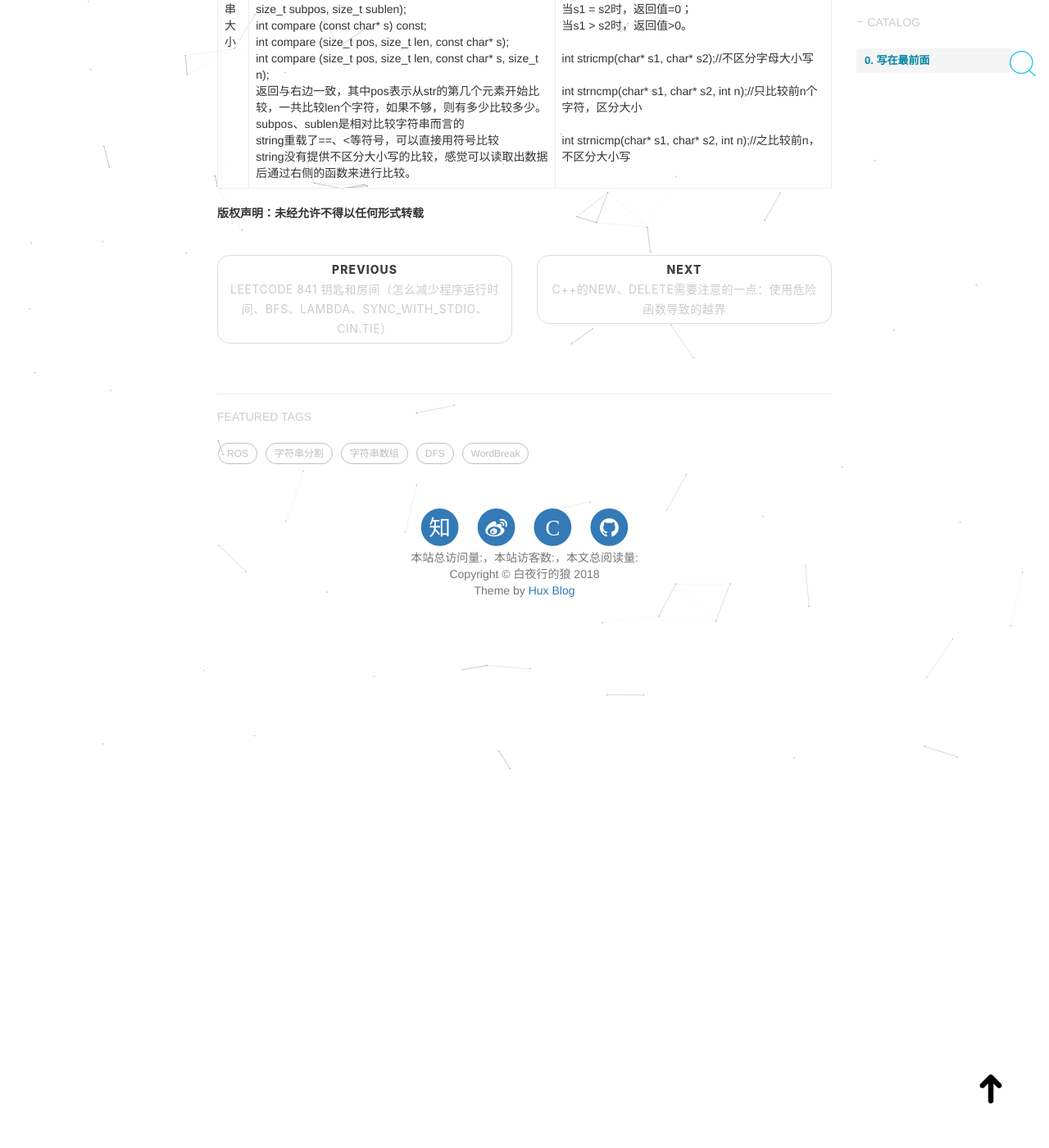
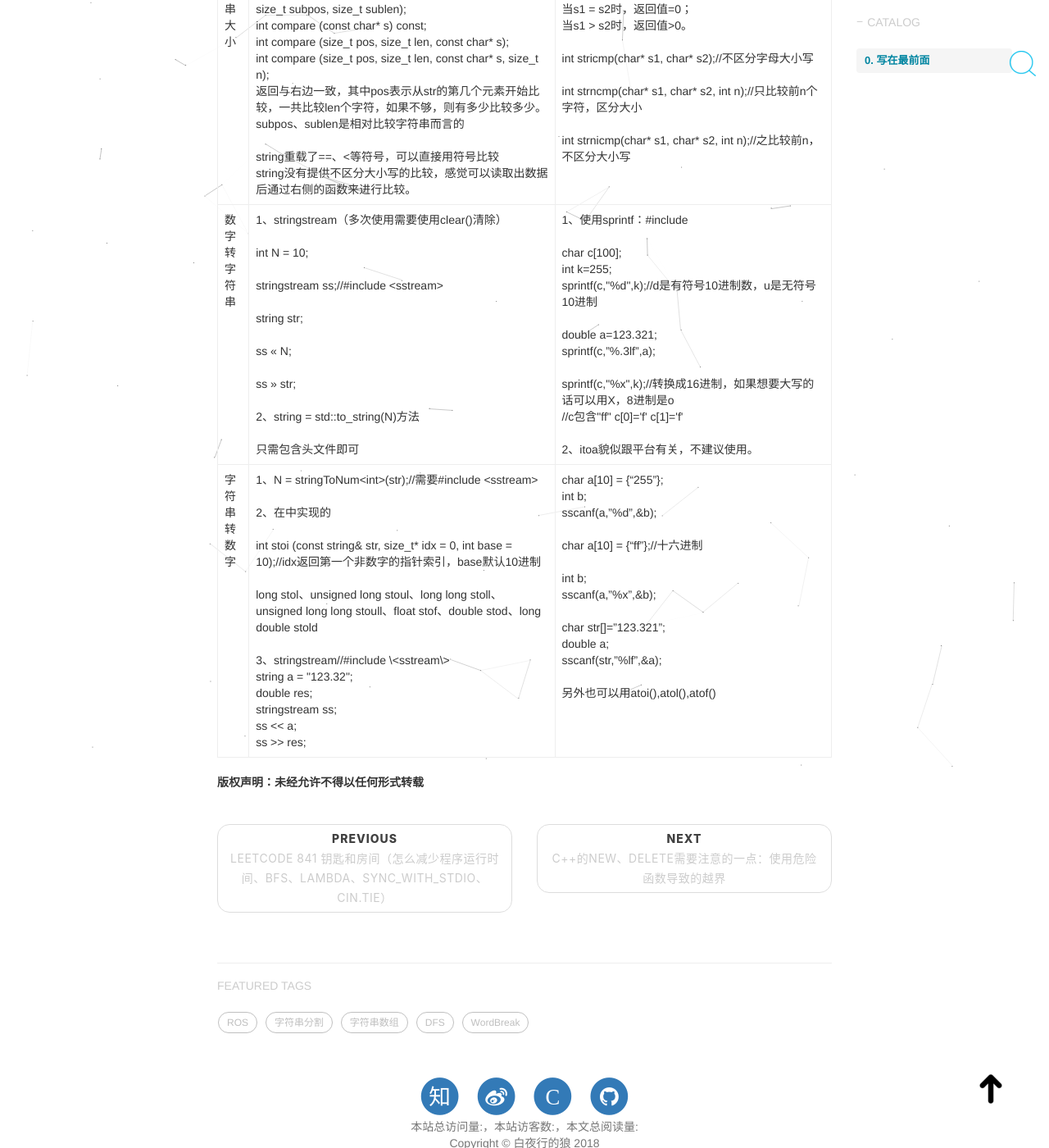
Before and after one commit to HaoQChen/HaoQChen.github.io, a Jekyll site: the page built from _posts/2018-09-09-string-and-char.md, in a window 1280 px wide and 1400 px high, scrolled down 2282 px. Shown: the whole window at 82% size. Built offline with Jekyll 4.4.1, drawn with Linux system fonts in a browser that asks for light colours; nearby versions of some CDN libraries; comment, search, counter and statistics services are not loaded; before the commit the page ends 3097 px from its top, so only the background shows below that.

Commit message:
add blog string-and-char

```diff
--- a/_posts/2018-09-09-string-and-char.md
+++ b/_posts/2018-09-09-string-and-char.md
@@ -30,11 +30,11 @@ C++字符串处理有最原始的char以及string两种方式，这里对两种
 |倒置|#include \<algorithm\> // std::reverse<br>std::reverse(str.begin(),str.end());|char* strrev(char* s);|
 |查找字符&字符串|find//从头开始找<br>rfind//从尾开始找<br>**这四个函数都有四种重载：**<br>size_t find (const string& str, size_t pos = 0);//查找子string，默认从父string的第0个字符开始，如果要查找多个相似的，则可以将pos设置为上次查找到的+1<br>size_t find (const char* s, size_t pos = 0);//查找字符串，默认从0开始<br>size_t find (const char* s, size_t pos, size_type n);//同上，但只比较n个<br>size_t find (char c, size_t pos = 0);//比较字符。<br><br>当然，形参初始化的值可能不一样，返回的都是地址索引，需要通过found!=std::string::npos判断是否有效。<br>find_first_of<br>find_last_of<br>find_first_not_of<br>find_last_not_of<br><br>也有上面四种重载，不过这里是返回第一个出现、没有出现在子str的字符的索引。<br>如<br>std::string str ("look for non-alphabetic characters...");<br>std::size_t found = str.find_first_not_of("abcdefghijklmnopqrstuvwxyz ");<br>将返回'-'的索引|char* strchr(char* s, char c);//查找字符串s中首次出现字符c的位置，返回c位置的指针，如不存在返回NULL<br>char * strrchr(const char *str, int c);//查找字符倒数第一次出现的位置<br>char *strstr(const char *s1,const char *s2);//查找第一次出现s2的位置，返回s2的位置指针，如不存在返回NULL<br>char *strrstr(const char *s1,const char *s2);//查找倒数第一个出现s2的位置<br>int strspn(const char *s,const char *accept);//作用同右侧find_first_not_of。返回s中第一个没有在accept出现的字符的索引。通过两个for循环来实现<br>int strcspn(const char *s,const char *reject);//范湖s中第一个在reject出现的字符的索引|
 |大小写转换|两者都是不提供这个功能的，但是C++有两个库函数，头文件是#include \<ctype.h\>：<br>int tolower ( int c );<br>int toupper ( int c );|实现也很简单：<br>int tolower(int c)<br>{<br>　　　　if ((c >= 'A') && (c <= 'Z'))<br>　　　　　　　　return c + ('a' - 'A');<br>　　　　return c;<br>}|
-|比较字符串大小|一共五种重载形式<br>int compare (const string& str);<br>int compare (size_t pos, size_t len, const string& str);<br>int compare (size_t pos, size_t len, const string& str, size_t subpos, size_t sublen);<br>int compare (const char* s) const;<br>int compare (size_t pos, size_t len, const char* s);<br>int compare (size_t pos, size_t len, const char* s, size_t n);<br>返回与右边一致，其中pos表示从str的第几个元素开始比较，一共比较len个字符，如果不够，则有多少比较多少。subpos、sublen是相对比较字符串而言的<br>string重载了==、<等符号，可以直接用符号比较<br>string没有提供不区分大小写的比较，感觉可以读取出数据后通过右侧的函数来进行比较。|int strcmp(char* s1, char* s2);//区分字母大小写比较<br>当s1 < s2时，返回值<0； //对于第一个不相等的字符，s1对应的小于s2对应的，或者全相等，但是s1的字符数量少于s2的字符数量<br>当s1 = s2时，返回值=0；<br>当s1 > s2时，返回值>0。<br><br>int stricmp(char* s1, char* s2);//不区分字母大小写<br><br>int strncmp(char* s1, char* s2, int n);//只比较前n个字符，区分大小<br><br>int strnicmp(char* s1, char* s2, int n);//之比较前n，不区分大小写|
+|比较字符串大小|一共五种重载形式<br>int compare (const string& str);<br>int compare (size_t pos, size_t len, const string& str);<br>int compare (size_t pos, size_t len, const string& str, size_t subpos, size_t sublen);<br>int compare (const char* s) const;<br>int compare (size_t pos, size_t len, const char* s);<br>int compare (size_t pos, size_t len, const char* s, size_t n);<br>返回与右边一致，其中pos表示从str的第几个元素开始比较，一共比较len个字符，如果不够，则有多少比较多少。subpos、sublen是相对比较字符串而言的<br><br>string重载了==、<等符号，可以直接用符号比较<br>string没有提供不区分大小写的比较，感觉可以读取出数据后通过右侧的函数来进行比较。|int strcmp(char* s1, char* s2);//区分字母大小写比较<br>当s1 < s2时，返回值<0； //对于第一个不相等的字符，s1对应的小于s2对应的，或者全相等，但是s1的字符数量少于s2的字符数量<br>当s1 = s2时，返回值=0；<br>当s1 > s2时，返回值>0。<br><br>int stricmp(char* s1, char* s2);//不区分字母大小写<br><br>int strncmp(char* s1, char* s2, int n);//只比较前n个字符，区分大小<br><br>int strnicmp(char* s1, char* s2, int n);//之比较前n，不区分大小写|
+|数字转字符串|1、stringstream（多次使用需要使用clear()清除）<br><br>int N = 10;<br><br>stringstream ss;//#include \<sstream\><br><br>string str;<br><br>ss << N;<br><br>ss >> str;<br><br>2、string = std::to_string(N)方法<br><br>只需包含<string>头文件即可|1、使用sprintf：#include <stdio.h><br><br>char c[100];<br>int k=255;<br>sprintf(c,"%d",k);//d是有符号10进制数，u是无符号10进制<br><br>double a=123.321;<br>sprintf(c,”%.3lf”,a);<br><br>sprintf(c,"%x",k);//转换成16进制，如果想要大写的话可以用X，8进制是o<br>//c包含"ff" c[0]='f' c[1]='f'<br><br>2、itoa貌似跟平台有关，不建议使用。|
+|字符串转数字|1、N = stringToNum\<int\>(str);//需要#include \<sstream\><br><br>2、在<string>中实现的<br><br>int stoi (const string& str, size_t* idx = 0, int base = 10);//idx返回第一个非数字的指针索引，base默认10进制<br><br>long stol、unsigned long stoul、long long stoll、unsigned long long stoull、float stof、double stod、long double stold<br><br>3、stringstream//#include \<sstream\><br>string a = "123.32";<br>double res;<br>stringstream ss;<br>ss << a;<br>ss >> res;|char a[10] = {"255"};<br>int b;<br>sscanf(a,"%d",&b);<br><br>char a[10] = {"ff"};//十六进制<br><br>int b;<br>sscanf(a,"%x",&b);<br><br>char str[]=”123.321”; <br>double a; <br>sscanf(str,”%lf”,&a);<br><br>另外也可以用atoi(),atol(),atof()|
 
 <!--
-|数字转字符串|1、stringstream（多次使用需要使用clear()清除）<br><br>int N = 10;<br><br>stringstream ss;//#include <sstream><br><br>string str;<br><br>ss << N;<br><br>ss >> str;<br><br>2、string = std::to_string(N)方法<br><br>只需包含<string>头文件即可|1、使用sprintf：#include <stdio.h><br><br>char c[100];<br>int k=255;<br>sprintf(c,"%d",k);//d是有符号10进制数，u是无符号10进制<br><br>double a=123.321;<br>sprintf(c,”%.3lf”,a);<br><br>sprintf(c,"%x",k);//转换成16进制，如果想要大写的话可以用X，8进制是o<br>//c包含"ff" c[0]='f' c[1]='f'<br><br>2、itoa貌似跟平台有关，不建议使用。|
-|字符串转数字|1、N = stringToNum<int>(str);//需要#include <sstream><br><br>2、在<string>中实现的<br><br>int stoi (const string& str, size_t* idx = 0, int base = 10);//idx返回第一个非数字的指针索引，base默认10进制<br><br>long stol、unsigned long stoul、long long stoll、unsigned long long stoull、float stof、double stod、long double stold<br><br>3、stringstream//#include <sstream><br>string a = "123.32";<br>double res;<br>stringstream ss;<br>ss << a;<br>ss >> res;|char a[10] = {"255"};<br>int b;<br>sscanf(a,"%d",&b);<br><br>char a[10] = {"ff"};//十六进制<br><br>int b;<br>sscanf(a,"%x",&b);<br><br>char str[]=”123.321”; <br>double a; <br>sscanf(str,”%lf”,&a);<br><br>另外也可以用atoi(),atol(),atof()|
 |拷贝与合并|char p[10];<br>std::size_t length = str.copy(p,5,0);//从第0个开始复制5个，返回有效复制的数量，需要在p最后添加'\0'<br>合并直接用+号即可<br>或者用.append()<br><br>string& append (const string& str);<br>string& append (const string& str, size_t subpos, size_t sublen);<br>string& append (const char* s);<br>string& append (const char* s, size_t n);<br>string& append (size_t n, char c);|char* strcpy(char* dest, char* src);//把从src地址开始且含有 ‘\0’结束符的字符串复制到以dest开始的地址空间。返回指向dest的指针。<br><br>char* strncpy(char* dest, char* src, int size_tn);//复制n个，这个复制不保证NULL结尾，需要自己初始化。<br><br>char* strcat(char* dest, char* src);//把src所指字符串添加到dest结尾处(覆盖dest结尾处的 ‘\0’)并添加 ‘\0’。返回指向dest的指针。且内存不可重叠。<br><br>char* strncat(char* dest, char* src, int n);//部分合并<br><br>用sprintf也行，但是效率不高。|
 |插入与替换|string& insert (size_t pos, const string& str);<br>string& insert (size_t pos, const string& str, size_t subpos, size_t sublen);<br>string& insert (size_t pos, const char* s);<br>string& insert (size_t pos, const char* s, size_t n);<br>string& insert (size_t pos,   size_t n, char c);<br><br>string& replace (size_t pos,        size_t len,        const string& str);<br>string& replace (size_t pos,        size_t len,        const string& str,
                  size_t subpos, size_t sublen);<br>string& replace (size_t pos,        size_t len,        const char* s);<br>string& replace (size_t pos,        size_t len,        const char* s, size_t n);<br>string& replace (size_t pos,        size_t len,        size_t n, char c);|不存在|
```
